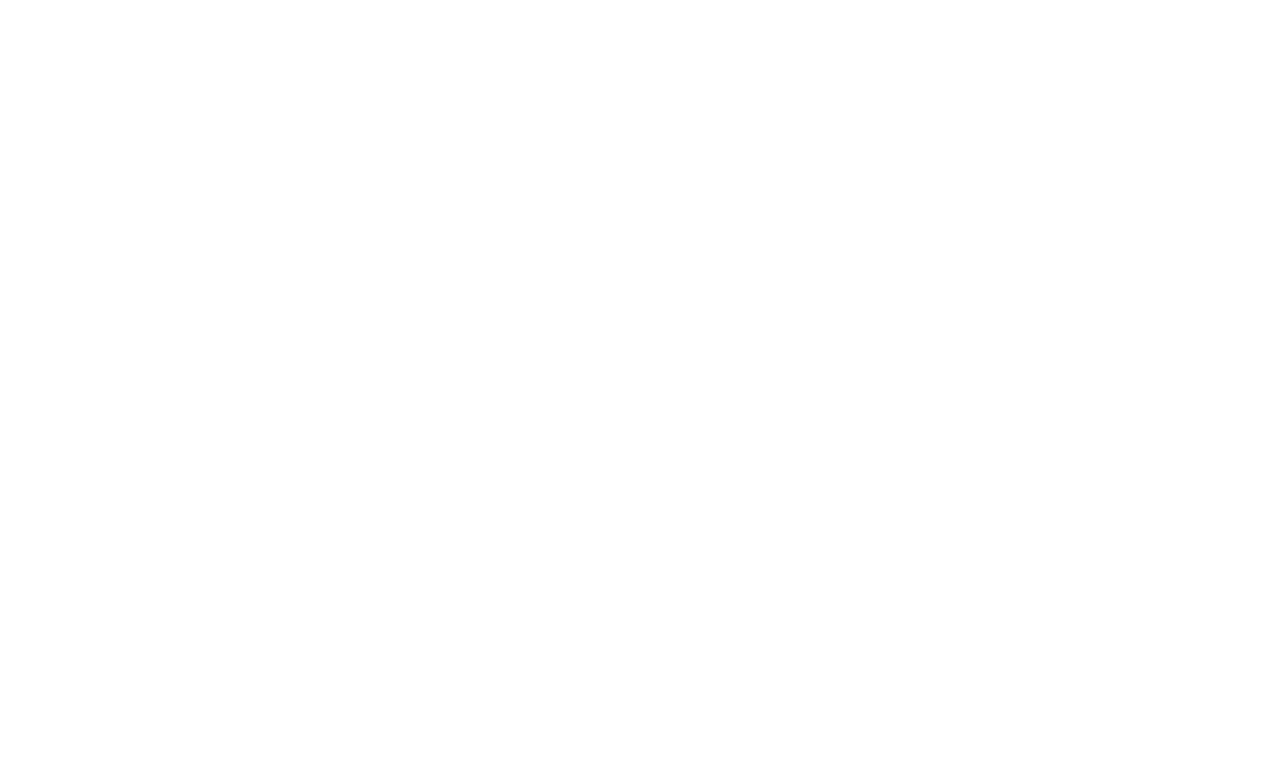
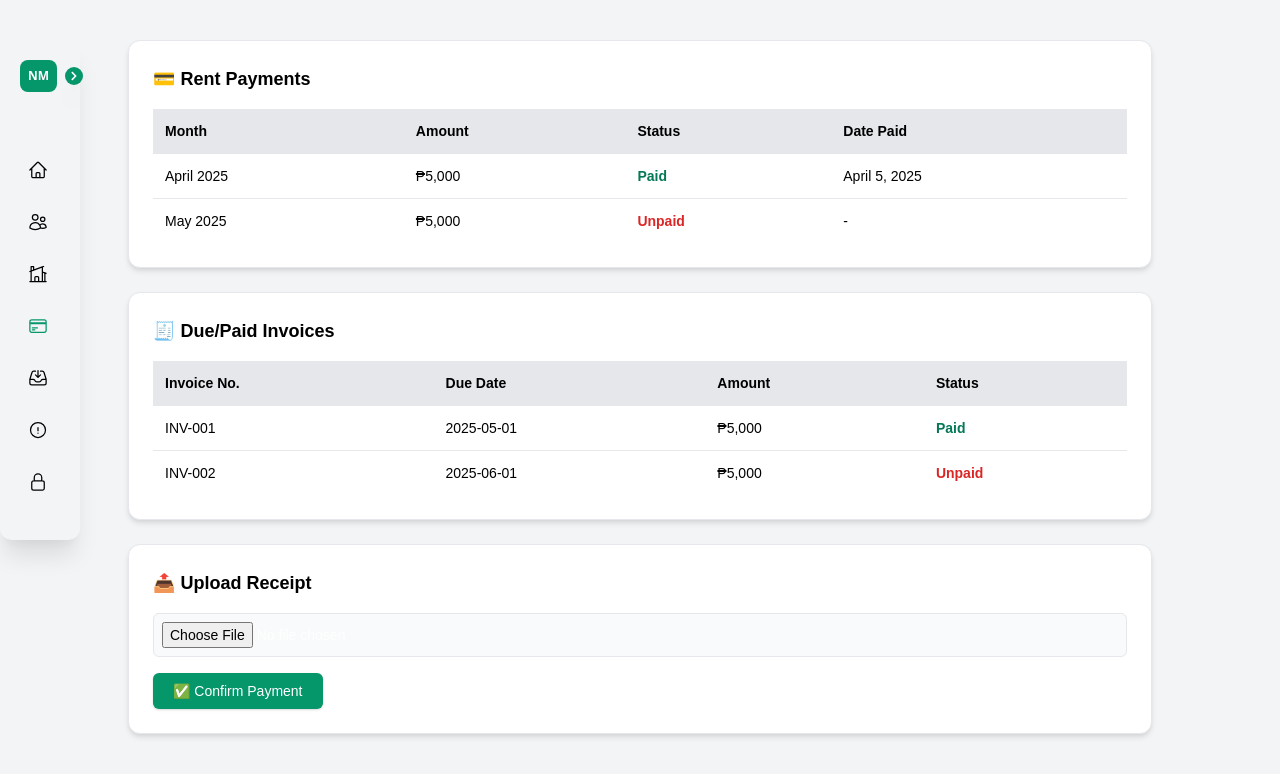
Before and after one commit to anoh24/atmpcrental-github.io, a React (Vite) app in the folder frontend/: page /branchAdmin/branchAdminBillingView/branchAdminBillingViewPage in a window 1280 px wide. Before the commit this address had no page. Shown: the top 782 px of the page. Built offline with nearby package versions, Linux system fonts and the light colour scheme; the HTML template or start-up script is replaced by a standard one.

Commit message:
finished roomview branch admin

```diff
--- a/frontend/src/App.jsx
+++ b/frontend/src/App.jsx
@@ -10,6 +10,8 @@ import ListBranchAdminAccountPage from './pages/superAdmin/dashboardBranchAdminA
 import BranchAdminLayout from './layouts/branchAdminLayout/branchAdminLayout';
 import BranchAdminDashboardPage from './pages/branchAdmin/branchAdminDashboardPage';
 import BranchAdminDashboardTenantViewPage from './pages/branchAdmin/branchAdminTenantView/tenantViewPage'
+import BranchAdminRoomViewPage from './pages/branchAdmin/branchAdminRoomView/branchAdminRoomViewPage';
+import BranchAdminBillingViewPage from './pages/branchAdmin/branchAdminBillingView/branchAdminBillingViewPage'
 function App() {
   return (
     <Router>
@@ -88,6 +90,27 @@ function App() {
         >
 
         </Route>
+          <Route
+         path="/branchAdmin/branchAdminRoomView/branchAdminRoomViewPage"
+         element={
+          <BranchAdminLayout>
+          <BranchAdminRoomViewPage/>
+          </BranchAdminLayout>
+         }
+        >
+
+        </Route>
+
+        <Route
+         path="/branchAdmin/branchAdminBillingView/branchAdminBillingViewPage"
+         element={
+          <BranchAdminLayout>
+          <BranchAdminBillingViewPage/>
+          </BranchAdminLayout>
+         }
+        >
+
+        </Route>
       </Routes>
     </Router>
   );
--- a/frontend/src/components/branchAdminBar/branchAdminNavbar.jsx
+++ b/frontend/src/components/branchAdminBar/branchAdminNavbar.jsx
@@ -20,8 +20,8 @@ export default function BranchAdminBar() {
   };
 
   return (
-    <div className={`relative h-100 z-50 rounded-md flex flex-col ${resizeSidebar ? 'w-64' : 'w-20'} transition-all duration-300 ease-in-out bg-white shadow-xl`}>
-      <div className="flex flex-row gap-2 w-full py-5 px-5 items-center">
+    <div className={`fixed h-100 z-50 rounded-xl flex flex-col mt-10 ${resizeSidebar ? 'w-64' : 'w-20'} transition-all duration-300 ease-in-out bg-transparent shadow-xl`}>
+      <div className="flex flex-row gap-2 w-full py-5 px-5 items-center bg-transparent">
         <h4 className="bg-green-600 text-xs font-black px-2 py-2 rounded-lg text-white">NM</h4>
         {resizeSidebar && (
           <div className="flex flex-col flex-1">
@@ -34,7 +34,7 @@ export default function BranchAdminBar() {
         </div>
       </div>
 
-      <nav className="flex flex-col gap-4 mt-10 px-5">
+      <nav className="flex flex-col gap-4 px-5 py-10">
         <NavLink to="/dashboard" className={({ isActive }) =>
           `flex items-center gap-4 text-sm font-oswald hover:bg-green-500 rounded-md p-2 ${isActive ? 'text-green-600 font-extrabold' : 'text-black'}`}>
           <HiOutlineHome className="text-xl" />
@@ -47,13 +47,13 @@ export default function BranchAdminBar() {
           {resizeSidebar && 'Tenants'}
         </NavLink>
 
-        <NavLink to="/rooms" className={({ isActive }) =>
+        <NavLink to="/branchAdmin/branchAdminRoomView/branchAdminRoomViewPage" className={({ isActive }) =>
           `flex items-center gap-4 text-sm font-oswald hover:bg-green-500 rounded-md p-2 ${isActive ? 'text-green-600 font-extrabold' : 'text-black'}`}>
           <HiOutlineHomeModern className="text-xl" />
           {resizeSidebar && 'Rooms'}
         </NavLink>
 
-        <NavLink to="/billing" className={({ isActive }) =>
+        <NavLink to="/branchAdmin/branchAdminBillingView/branchAdminBillingViewPage" className={({ isActive }) =>
           `flex items-center gap-4 text-sm font-oswald hover:bg-green-500 rounded-md p-2 ${isActive ? 'text-green-600 font-extrabold' : 'text-black'}`}>
           <HiOutlineCreditCard className="text-xl" />
           {resizeSidebar && 'Billing'}
--- /dev/null
+++ b/frontend/src/pages/branchAdmin/branchAdminBillingView/billingViewSection.jsx
@@ -0,0 +1,106 @@
+import React, { useState } from 'react';
+
+const BillingView = () => {
+  const [receipt, setReceipt] = useState(null);
+
+  const rentPayments = [
+    { month: 'April 2025', amount: '₱5,000', status: 'Paid', date: 'April 5, 2025' },
+    { month: 'May 2025', amount: '₱5,000', status: 'Unpaid', date: '-' },
+  ];
+
+  const invoices = [
+    { invoiceNo: 'INV-001', dueDate: '2025-05-01', amount: '₱5,000', status: 'Paid' },
+    { invoiceNo: 'INV-002', dueDate: '2025-06-01', amount: '₱5,000', status: 'Unpaid' },
+  ];
+
+  const handleReceiptChange = (e) => {
+    setReceipt(e.target.files[0]);
+  };
+
+  return (
+    <div className="h-full font-oswald py-10 px-4 md:px-20 bg-gray-100">
+      <div className="max-w-5xl mx-auto grid grid-cols-1 gap-6">
+
+        {/* Rent Payment History */}
+        <div className="bg-white rounded-xl shadow-md p-6 border">
+          <h2 className="text-lg font-bold text-black mb-4">💳 Rent Payments</h2>
+          <div className="overflow-x-auto">
+            <table className="w-full text-sm text-black">
+              <thead>
+                <tr className="bg-gray-200">
+                  <th className="text-left p-3">Month</th>
+                  <th className="text-left p-3">Amount</th>
+                  <th className="text-left p-3">Status</th>
+                  <th className="text-left p-3">Date Paid</th>
+                </tr>
+              </thead>
+              <tbody>
+                {rentPayments.map((payment, idx) => (
+                  <tr key={idx} className="border-t hover:bg-gray-50">
+                    <td className="p-3">{payment.month}</td>
+                    <td className="p-3">{payment.amount}</td>
+                    <td className={`p-3 font-semibold ${payment.status === 'Paid' ? 'text-green-700' : 'text-red-600'}`}>
+                      {payment.status}
+                    </td>
+                    <td className="p-3">{payment.date}</td>
+                  </tr>
+                ))}
+              </tbody>
+            </table>
+          </div>
+        </div>
+
+        {/* Invoices Table */}
+        <div className="bg-white rounded-xl shadow-md p-6 border">
+          <h2 className="text-lg font-bold text-black mb-4">🧾 Due/Paid Invoices</h2>
+          <div className="overflow-x-auto">
+            <table className="w-full text-sm text-black">
+              <thead>
+                <tr className="bg-gray-200">
+                  <th className="text-left p-3">Invoice No.</th>
+                  <th className="text-left p-3">Due Date</th>
+                  <th className="text-left p-3">Amount</th>
+                  <th className="text-left p-3">Status</th>
+                </tr>
+              </thead>
+              <tbody>
+                {invoices.map((inv, idx) => (
+                  <tr key={idx} className="border-t hover:bg-gray-50">
+                    <td className="p-3">{inv.invoiceNo}</td>
+                    <td className="p-3">{inv.dueDate}</td>
+                    <td className="p-3">{inv.amount}</td>
+                    <td className={`p-3 font-semibold ${inv.status === 'Paid' ? 'text-green-700' : 'text-red-600'}`}>
+                      {inv.status}
+                    </td>
+                  </tr>
+                ))}
+              </tbody>
+            </table>
+          </div>
+        </div>
+
+        {/* Upload Receipts */}
+        <div className="bg-white rounded-xl shadow-md p-6 border">
+          <h2 className="text-lg font-bold text-black mb-4">📤 Upload Receipt</h2>
+          <form className="flex flex-col gap-4 text-sm">
+            <input
+              type="file"
+              onChange={handleReceiptChange}
+              className="border p-2 rounded-md bg-gray-50"
+              accept="image/*,application/pdf"
+            />
+            {receipt && <p className="text-green-700">Selected File: {receipt.name}</p>}
+            <button
+              type="submit"
+              className="self-start bg-green-600 text-white px-5 py-2 rounded-md shadow hover:bg-green-700 transition"
+            >
+              ✅ Confirm Payment
+            </button>
+          </form>
+        </div>
+      </div>
+    </div>
+  );
+};
+
+export default BillingView;
--- /dev/null
+++ b/frontend/src/pages/branchAdmin/branchAdminBillingView/branchAdminBillingViewPage.jsx
@@ -0,0 +1,10 @@
+import React from 'react'
+import BillingView from './billingViewSection'
+
+export default function BranchAdminBillingViewPage(){
+    return(
+        <>
+            <BillingView/>
+        </>
+    )
+}
--- /dev/null
+++ b/frontend/src/pages/branchAdmin/branchAdminRoomView/branchAdminRoomViewPage.jsx
@@ -0,0 +1,11 @@
+import React from 'react'
+
+import RoomView from './roomViewSection'
+
+export default function BranchAdminRoomViewPage (){
+    return(
+        <>
+            <RoomView/>
+        </>
+    )
+}
--- /dev/null
+++ b/frontend/src/pages/branchAdmin/branchAdminRoomView/roomViewSection.jsx
@@ -0,0 +1,90 @@
+import React from 'react';
+
+const RoomView = () => {
+  const rooms = [
+    {
+      number: '101',
+      type: 'Studio',
+      status: 'Occupied',
+      price: '₱5,000',
+      occupant: 'Juan Dela Cruz',
+    },
+    {
+      number: '102',
+      type: '1BR',
+      status: 'Vacant',
+      price: '₱6,000',
+      occupant: '-',
+    },
+    {
+      number: '103',
+      type: 'Studio',
+      status: 'Reserved',
+      price: '₱5,500',
+      occupant: 'Maria Clara',
+    },
+    {
+      number: '104',
+      type: '2BR',
+      status: 'Under Maintenance',
+      price: '₱8,000',
+      occupant: '-',
+    },
+  ];
+
+  const statusColor = (status) => {
+    switch (status) {
+      case 'Occupied':
+        return 'text-red-700';
+      case 'Vacant':
+        return 'text-green-700';
+      case 'Reserved':
+        return 'text-yellow-700';
+      case 'Under Maintenance':
+        return 'text-gray-700';
+      default:
+        return '';
+    }
+  };
+
+  return (
+    <div className="h-screen font-oswald py-10 px-4 md:px-20 bg-gray-100">
+      {/* ROOMS LIST TABLE */}
+      <div className="bg-white max-w-5xl mx-auto rounded-xl shadow-md p-6 border mb-10">
+        <h2 className="text-lg font-bold text-black mb-4">🏘️ Rooms List</h2>
+        <div className="overflow-x-auto">
+          <table className="w-full text-sm text-black">
+            <thead>
+              <tr className="bg-gray-200">
+                <th className="text-left p-3">Room No.</th>
+                <th className="text-left p-3">Type</th>
+                <th className="text-left p-3">Status</th>
+                <th className="text-left p-3">Price</th>
+                <th className="text-left p-3">Occupant</th>
+                <th className="text-left p-3">Actions</th>
+              </tr>
+            </thead>
+            <tbody>
+              {rooms.map((room, index) => (
+                <tr key={index} className="border-t hover:bg-gray-50">
+                  <td className="p-3">{room.number}</td>
+                  <td className="p-3">{room.type}</td>
+                  <td className={`p-3 font-semibold ${statusColor(room.status)}`}>{room.status}</td>
+                  <td className="p-3">{room.price}</td>
+                  <td className="p-3">{room.occupant}</td>
+                  <td className="p-3 flex gap-2">
+                    <button className="bg-blue-500 text-white text-xs px-3 py-1 rounded hover:bg-blue-600">View</button>
+                    <button className="bg-yellow-500 text-white text-xs px-3 py-1 rounded hover:bg-yellow-600">Edit</button>
+                    <button className="bg-red-500 text-white text-xs px-3 py-1 rounded hover:bg-red-600">Vacate</button>
+                  </td>
+                </tr>
+              ))}
+            </tbody>
+          </table>
+        </div>
+      </div>
+    </div>
+  );
+};
+
+export default RoomView;
--- a/frontend/src/pages/branchAdmin/branchAdminTenantView/tenantViewSection.jsx
+++ b/frontend/src/pages/branchAdmin/branchAdminTenantView/tenantViewSection.jsx
@@ -26,7 +26,7 @@ const TenantView = () => {
   ];
 
   return (
-    <div className="h-full font-oswald py-10 px-4 md:px-20 bg-gray-100 ">
+    <div className="h-full font-oswald py-10 px-4 md:px-20 bg-gray-100">
       {/* TENANTS LIST TABLE */}
       <div className="bg-white max-w-5xl mx-auto rounded-xl shadow-md p-6 border mb-10">
         <h2 className="text-lg font-bold text-black mb-4">🏠 Tenants List</h2>
```
